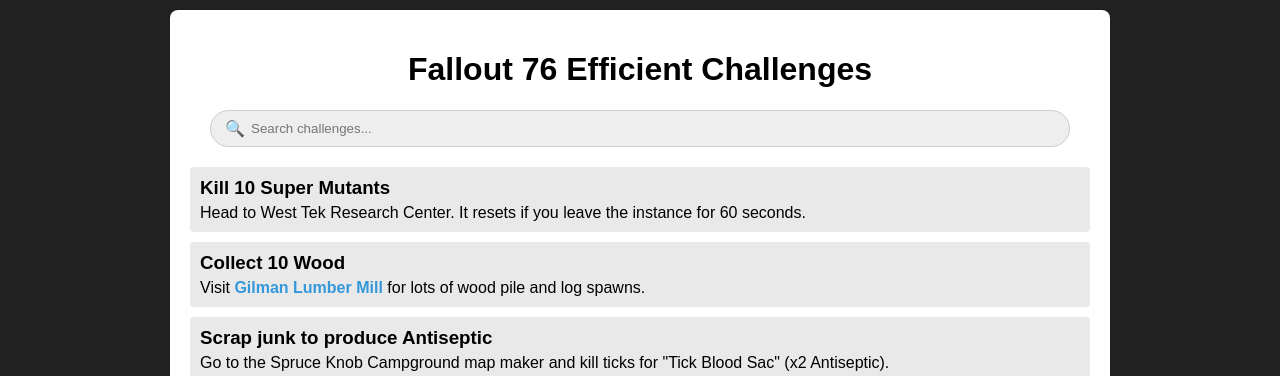
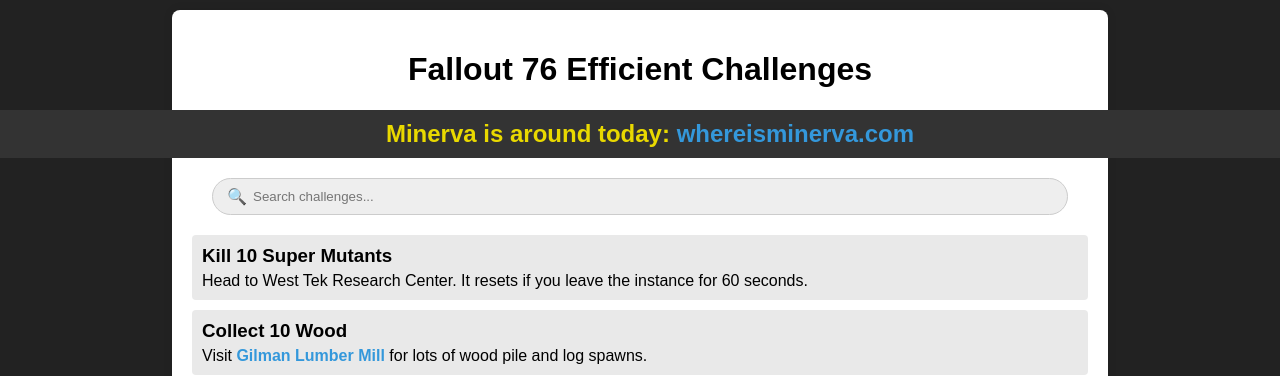
Before and after one commit to ridai260/fo76challenges, a plain HTML site: page dist/index.html in a window 1280 px wide. Shown: the top 376 px of the page. Drawn offline with Linux system fonts and the light colour scheme; grey boxes are pictures that could not be loaded.

Commit message:
minerva banner

```diff
--- a/dist/css/styles.css
+++ b/dist/css/styles.css
@@ -13,8 +13,8 @@ body {
   padding: 20px;
   border-radius: 8px;
   box-shadow: 0 0 10px rgba(0, 0, 0, 0.1);
-  width: 80%;
-  max-width: 900px;
+  width: 900px;
+  width: 70vw;
   margin-top: 10px;
 }
 
@@ -78,6 +78,28 @@ footer {
   color:#777;
 }
 
+.minerva-banner {
+  background-color: #333;
+  padding: 10px;
+}
+
+.minerva-info {
+  color:rgb(233, 217, 0);
+  text-align: center;
+  margin: 0;
+  display: none;
+}
+
+
+.full-width {
+  width: 100vw;
+  position: relative;
+  left: 50%;
+  right: 50%;
+  margin-left: -50vw;
+  margin-right: -50vw;
+}
+
 /* Fancy links */
 a {
   color: #3498db;
--- a/dist/index.html
+++ b/dist/index.html
@@ -14,6 +14,9 @@
 <body>
     <div class="container">
         <h1>Fallout 76 Efficient Challenges</h1>
+        <div class="minerva-banner full-width">
+            <h2 class="minerva-info">Minerva is around today: <a href="https://www.whereisminerva.com">whereisminerva.com</a></h2>
+        </div>
         <div class="search-container">
             <span class="search-icon">&#128269;</span>
             <input type="text" id="searchBox" placeholder="Search challenges...">
--- a/dist/js/script.js
+++ b/dist/js/script.js
@@ -94,7 +94,9 @@ function isMinervaAround() {
 }
 
 if (isMinervaAround()) {
+  document.querySelector(".minerva-info").style.display = "block";
   console.log("Minerva is around today: https://www.whereisminerva.com/");
 } else {
+  document.querySelector(".minerva-info").style.display = "none";
   console.log("Minerva is not around today");
 }
```
